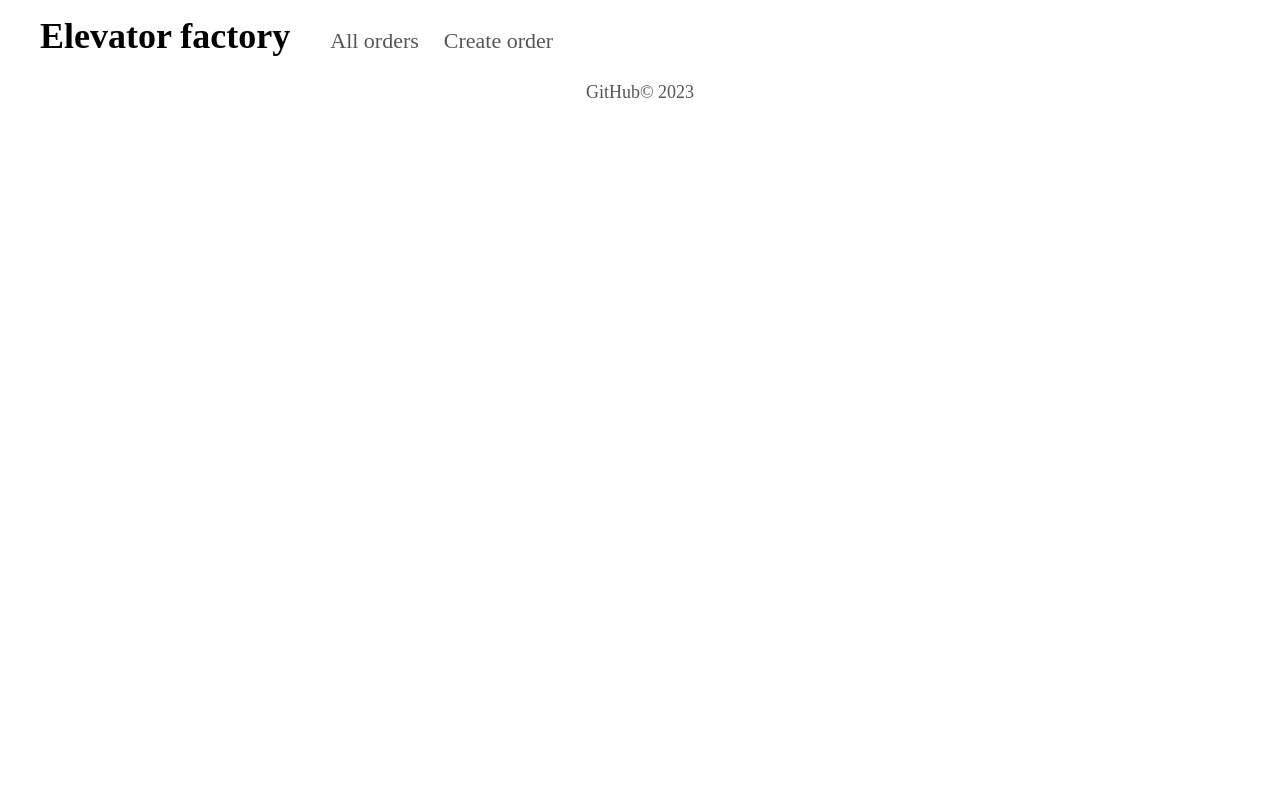
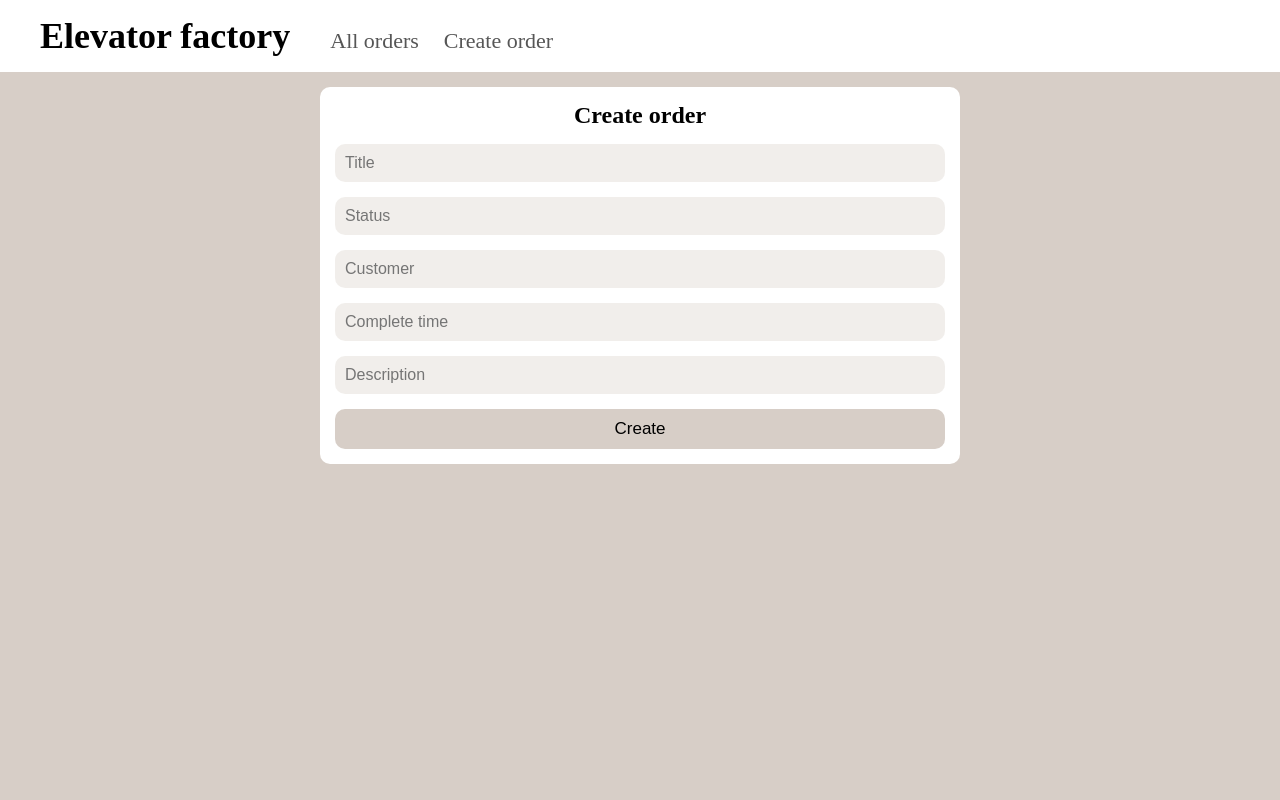
Before and after one commit to Ovsyannikov345/Elevator-factory-service, a React (Create React App) app in the folder app/: page /orders/create in a window 1280 px wide. Shown: the top 800 px of the page. Built offline with nearby package versions, Linux system fonts and the light colour scheme.

Commit message:
feat: create order creation page

```diff
--- /dev/null
+++ b/app/src/components/OrderForm.jsx
@@ -0,0 +1,23 @@
+import React from 'react';
+import Button from "../components/UI/Button/Button";
+import Input from "../components/UI/Input/Input";
+
+import classes from "../styles/OrderForm.module.css";
+
+const OrderForm = () => {
+    return (
+        <form className={classes.form}>
+            <h2 className={classes.formHeader}>Create order</h2>
+            <div className={classes.inputs}>
+                <Input type="text" placeholder="Title" />
+                <Input type="text" placeholder="Status" />
+                <Input type="text" placeholder="Customer" />
+                <Input type="text" placeholder="Complete time" />
+                <Input type="text" placeholder="Description" />
+            </div>
+            <Button>Create</Button>
+        </form>
+    );
+}
+
+export default OrderForm;
--- a/app/src/components/UI/Input/Input.module.css
+++ b/app/src/components/UI/Input/Input.module.css
@@ -1,5 +1,7 @@
 .input {
     width: 100%;
-    padding: 10px 5px;
+    padding: 10px 10px;
     font-size: 16px;
+    background-color: #d7cec75b;
+    border-radius: 10px;
 }
--- a/app/src/pages/OrderCreationPage.jsx
+++ b/app/src/pages/OrderCreationPage.jsx
@@ -2,12 +2,18 @@ import React from "react";
 import Header from "../components/Header";
 import Footer from "../components/Footer";
 
+import classes from "../styles/OrderCreationPage.module.css";
+import OrderForm from "../components/OrderForm";
+
 const OrderCreationPage = () => {
     return (
-        <>
+        <div className="OrderCreationPage">
             <Header />
+            <main className={classes.main}>
+                <OrderForm />
+            </main>
             <Footer />
-        </>
+        </div>
     );
 };
 
--- /dev/null
+++ b/app/src/styles/OrderCreationPage.module.css
@@ -0,0 +1,7 @@
+.main {
+    display: flex;
+    flex-direction: column;
+    align-items: center;
+    min-height: 880px;
+    background-color: #D7CEC7;
+}
--- /dev/null
+++ b/app/src/styles/OrderForm.module.css
@@ -0,0 +1,20 @@
+.form {
+    margin-top: 15px;
+    padding: 15px;
+    border-radius: 10px;
+    display: flex;
+    flex-direction: column;
+    gap: 15px;
+    width: 50%;
+    background-color: white;
+}
+
+.formHeader {
+    align-self: center;
+}
+
+.inputs {
+    display: flex;
+    flex-direction: column;
+    gap: 15px;
+}
```
